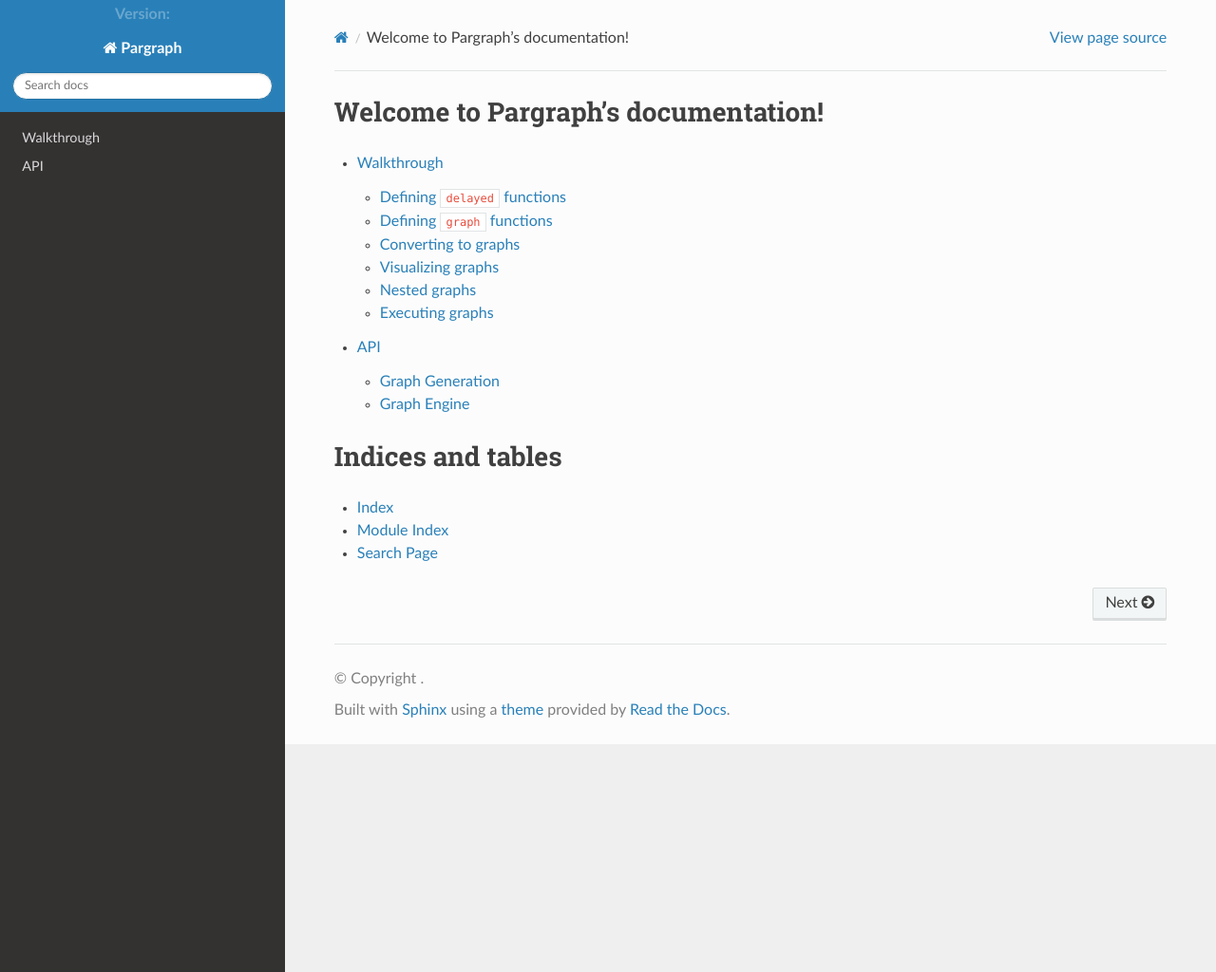
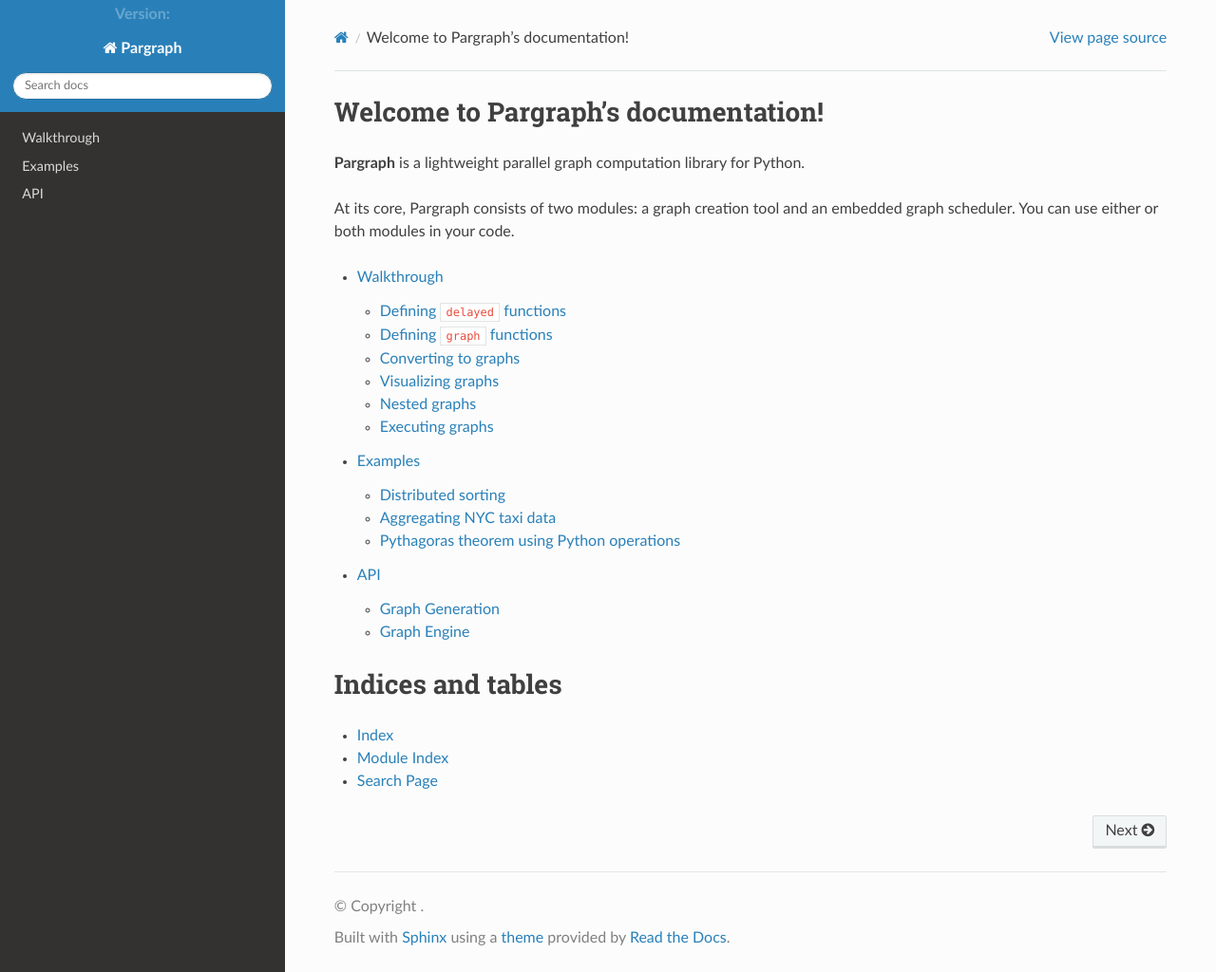
Before and after one commit to Citi/pargraph, a Sphinx documentation site: the page built from docs/source/index.rst, in a window 1280 px wide and 1024 px high. Shown: the whole window at 95% size. Built offline with Sphinx 7.4.7 and the Read the Docs theme 3.1.0, drawn with Linux system fonts in a browser that asks for light colours; the version number could not be read and is left out.

Commit message:
Update examples
Signed-off-by: 1597463007 <squid-shape-fifty@duck.com>

```diff
--- a/docs/requirements.txt
+++ b/docs/requirements.txt
@@ -1,3 +1,4 @@
 sphinx
 sphinx_rtd_theme
+nbconvert
 nbsphinx
--- /dev/null
+++ b/docs/source/examples.rst
@@ -0,0 +1,23 @@
+Examples
+========
+
+Distributed sorting
+-------------------
+
+.. literalinclude:: ../../examples/sorting.py
+   :language: python
+   :linenos:
+
+Aggregating NYC taxi data
+-------------------------
+
+.. literalinclude:: ../../examples/taxi.py
+   :language: python
+   :linenos:
+
+Pythagoras theorem using Python operations
+------------------------------------------
+
+.. literalinclude:: ../../examples/pythagoras.py
+   :language: python
+   :linenos:
--- a/docs/source/index.rst
+++ b/docs/source/index.rst
@@ -6,10 +6,16 @@
 Welcome to Pargraph's documentation!
 =================================================
 
+**Pargraph** is a lightweight parallel graph computation library for Python.
+
+At its core, Pargraph consists of two modules: a graph creation tool and an embedded graph scheduler.
+You can use either or both modules in your code.
+
 .. toctree::
    :maxdepth: 2
 
    walkthrough
+   examples
    api
 
 Indices and tables
```
Also changed, not shown: README.md (+5 -2 lines), docs/source/walkthrough.ipynb, 1 other file.
